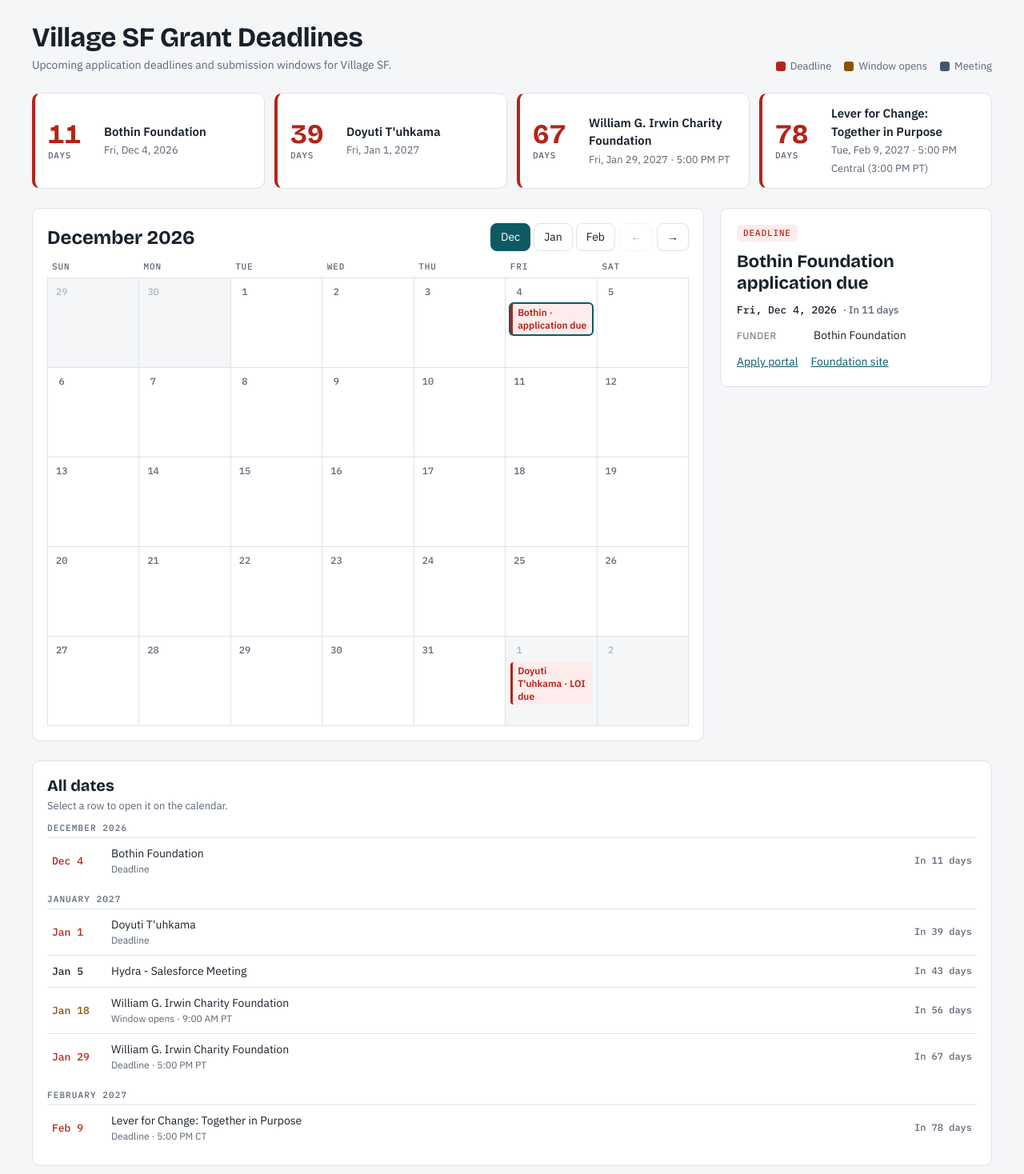
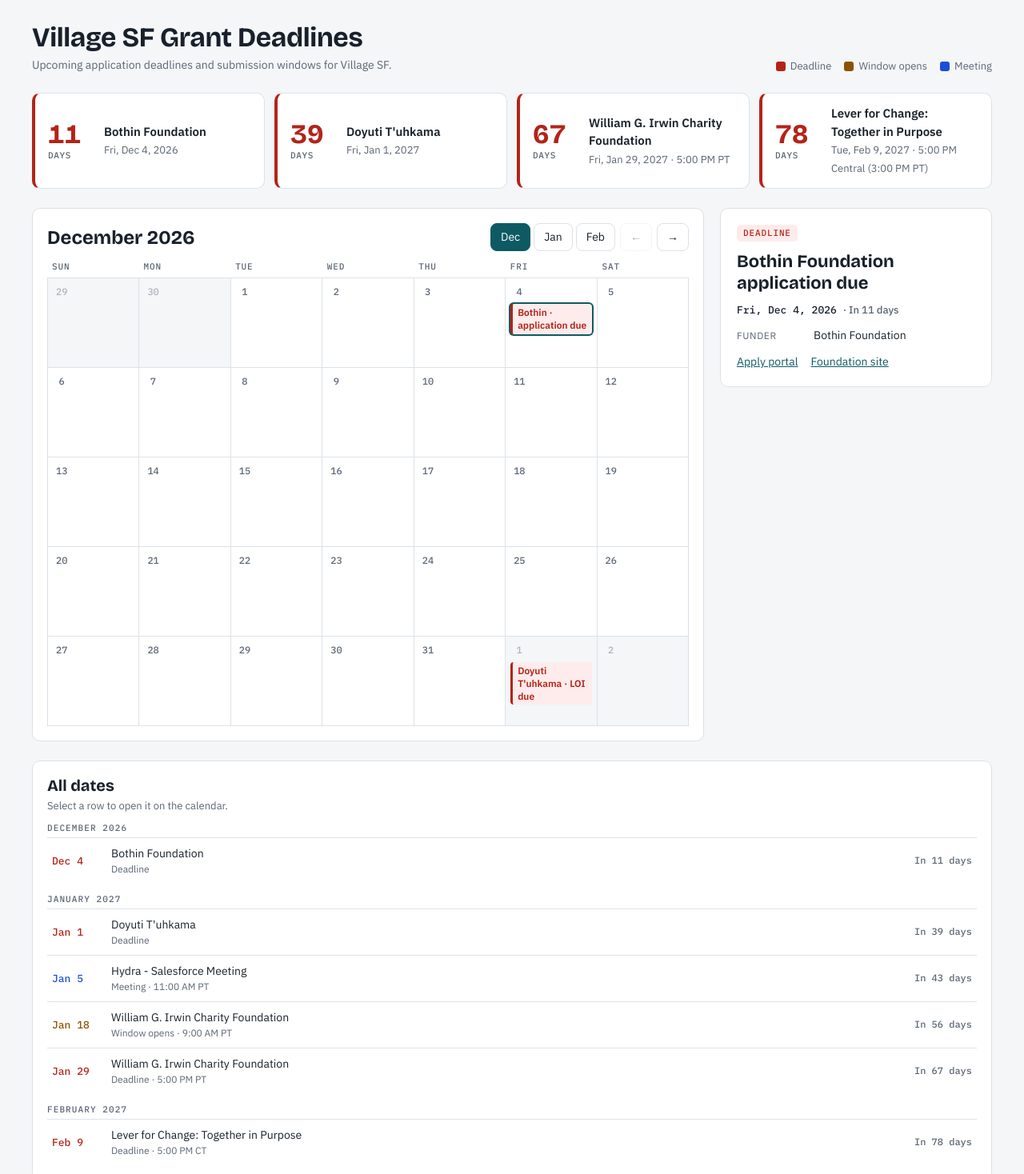
Before and after one commit to sudo-chop-suey/village-sf-grant-deadlines, a plain HTML site: page index.html in a window 1280 px wide. Shown: the top 1468 px of the page at 80% size. Drawn offline with nearby package versions, Linux system fonts and the light colour scheme.

Commit message:
Make meeting chip blue instead of gray

```diff
--- a/index.html
+++ b/index.html
@@ -15,6 +15,7 @@
   --due:#b42318; --due-tint:#fdeceb;
   --open:#8a5300; --open-tint:#fcf1de;
   --check:#44566c; --check-tint:#eaeef3;
+  --meet:#1d4ed8; --meet-tint:#e5ecfc;
   --display:"Bricolage Grotesque","Helvetica Neue",Arial,sans-serif;
   --body:"IBM Plex Sans","Helvetica Neue",Arial,sans-serif;
   --mono:"IBM Plex Mono",ui-monospace,Menlo,Consolas,monospace;
@@ -27,6 +28,7 @@
     --due:#ff8c80; --due-tint:#3a1d1b;
     --open:#f0b95a; --open-tint:#3a2d14;
     --check:#a9b9cc; --check-tint:#232e3a;
+  --meet:#8fb2ff; --meet-tint:#1a2a4a;
     color-scheme:dark;
   }
 }
@@ -36,6 +38,7 @@
   --due:#ff8c80; --due-tint:#3a1d1b;
   --open:#f0b95a; --open-tint:#3a2d14;
   --check:#a9b9cc; --check-tint:#232e3a;
+  --meet:#8fb2ff; --meet-tint:#1a2a4a;
   color-scheme:dark;
 }
 *{box-sizing:border-box}
@@ -52,7 +55,7 @@ h1{font:700 34px/1.1 var(--display);margin:0;letter-spacing:-.01em;text-wrap:bal
 .legend{display:flex;flex-wrap:wrap;gap:6px 16px;font-size:13px;color:var(--muted)}
 .legend span{display:inline-flex;align-items:center;gap:6px}
 .sw{width:12px;height:12px;border-radius:3px;display:inline-block}
-.sw.due{background:var(--due)} .sw.open{background:var(--open)} .sw.check{background:var(--check)}
+.sw.due{background:var(--due)} .sw.open{background:var(--open)} .sw.check{background:var(--check)} .sw.meet{background:var(--meet)}
 .sw.watch{border:2px dashed var(--muted)}
 
 /* next-up strip */
@@ -90,6 +93,7 @@ h1{font:700 34px/1.1 var(--display);margin:0;letter-spacing:-.01em;text-wrap:bal
 .chip.due{background:var(--due-tint);border-color:var(--due);color:var(--due);font-weight:600}
 .chip.open{background:var(--open-tint);border-color:var(--open);color:var(--open);font-weight:600}
 .chip.check{background:var(--check-tint);border-color:var(--check);color:var(--check)}
+.chip.meet{background:var(--meet-tint);border-color:var(--meet);color:var(--meet);font-weight:600}
 .chip.watch{background:transparent;border:1px dashed var(--muted);border-left:3px dashed var(--muted);color:var(--muted)}
 .chip.past{opacity:.5}
 .chip[aria-pressed="true"]{box-shadow:0 0 0 2px var(--brand)}
@@ -99,7 +103,7 @@ h1{font:700 34px/1.1 var(--display);margin:0;letter-spacing:-.01em;text-wrap:bal
 .detail{padding:20px;position:sticky;top:16px;display:flex;flex-direction:column;gap:12px}
 .badge{align-self:flex-start;font:500 11px/1 var(--mono);text-transform:uppercase;letter-spacing:.08em;padding:5px 8px;border-radius:5px}
 .badge.due{background:var(--due-tint);color:var(--due)} .badge.open{background:var(--open-tint);color:var(--open)}
-.badge.check{background:var(--check-tint);color:var(--check)} .badge.watch{border:1px dashed var(--muted);color:var(--muted)}
+.badge.check{background:var(--check-tint);color:var(--check)} .badge.meet{background:var(--meet-tint);color:var(--meet)} .badge.watch{border:1px dashed var(--muted);color:var(--muted)}
 .detail h3{font:700 22px/1.2 var(--display);margin:0;text-wrap:balance}
 .when{font:500 13px/1.4 var(--mono);color:var(--ink)}
 .cd{color:var(--muted);font-family:var(--body);font-size:13px}
@@ -125,7 +129,7 @@ ul.plain{margin:0;padding-left:18px;font-size:14px}
 .row .tt small{display:block;color:var(--muted);font-size:12px}
 .row .c{font:500 12px/1 var(--mono);color:var(--muted);white-space:nowrap}
 .row.past{opacity:.5}
-.row .dt.due{color:var(--due)} .row .dt.open{color:var(--open)}
+.row .dt.due{color:var(--due)} .row .dt.open{color:var(--open)} .row .dt.meet{color:var(--meet)}
 .roll{display:flex;flex-direction:column}
 .rf{padding:11px 0;border-top:1px solid var(--line);display:flex;flex-direction:column;gap:3px}
 .rf:first-child{border-top:0;padding-top:0}
@@ -146,7 +150,7 @@ footer{font-size:12px;color:var(--muted)}
   .cell{min-height:58px;padding:4px 3px;gap:3px;align-items:center}
   .dn{align-self:center}
   .chip{height:7px;padding:0;border-radius:4px;border-width:0;font-size:0;line-height:0;background:var(--due)}
-  .chip.open{background:var(--open)} .chip.check{background:var(--check)}
+  .chip.open{background:var(--open)} .chip.check{background:var(--check)} .chip.meet{background:var(--meet)}
   .chip.watch{background:none;border:1.5px dashed var(--muted)}
   .chip .tm{display:none}
   .dow div{padding-left:0;text-align:center}
@@ -168,7 +172,7 @@ footer{font-size:12px;color:var(--muted)}
     <div class="legend" aria-label="Legend">
       <span><i class="sw due"></i>Deadline</span>
       <span><i class="sw open"></i>Window opens</span>
-      <span><i class="sw check"></i>Meeting</span>
+      <span><i class="sw meet"></i>Meeting</span>
     </div>
   </header>
 
@@ -214,7 +218,7 @@ const EVENTS = [
   {id:"e3",date:"2026-12-04",type:"due",chip:"Bothin · application due",title:"Bothin Foundation application due",when:"Fri, Dec 4, 2026",f:"bothin"},
   {id:"e4",date:"2027-01-01",type:"due",chip:"Doyuti T'uhkama · LOI due",title:"Doyuti T'uhkama LOI due",when:"Fri, Jan 1, 2027",f:"doyuti",
     note:"Due date falls on New Year's Day. The tracker lists no time of day."},
-  {id:"e9",date:"2027-01-05",type:"check",chip:"Hydra · Salesforce meeting",tm:"11:00 AM PT",title:"Hydra - Salesforce Meeting",when:"Tue, Jan 5, 2027 · 11:00 AM PT"},
+  {id:"e9",date:"2027-01-05",type:"meet",chip:"Hydra · Salesforce meeting",tm:"11:00 AM PT",title:"Hydra - Salesforce Meeting",when:"Tue, Jan 5, 2027 · 11:00 AM PT"},
   {id:"e5",date:"2027-01-18",type:"open",chip:"Irwin · window opens",tm:"9:00 AM PT",title:"Irwin application window opens",when:"Mon, Jan 18, 2027 · 9:00 AM PT",f:"irwin",
     note:"Window runs Jan 18 at 9:00 AM PST through Jan 29 at 5:00 PM PST."},
   {id:"e6",date:"2027-01-29",type:"due",chip:"Irwin · window closes",tm:"5:00 PM PT",title:"Irwin application window closes",when:"Fri, Jan 29, 2027 · 5:00 PM PT",f:"irwin"},
@@ -232,7 +236,7 @@ const now = new Date(); const TODAY = new Date(now.getFullYear(),now.getMonth(),
 const diff = s => Math.round((pd(s)-TODAY)/864e5);
 const cdText = s => { const n=diff(s); return n===0?"Today":n>0?(n===1?"Tomorrow":"In "+n+" days"):(Math.abs(n)===1?"Yesterday":Math.abs(n)+" days ago"); };
 const el = (t,c,x) => { const e=document.createElement(t); if(c) e.className=c; if(x!=null) e.textContent=x; return e; };
-const TYPE = {due:"Deadline",open:"Window opens",check:"Meeting"};
+const TYPE = {due:"Deadline",open:"Window opens",meet:"Meeting"};
 
 let sel = null, month = null;
 
```
